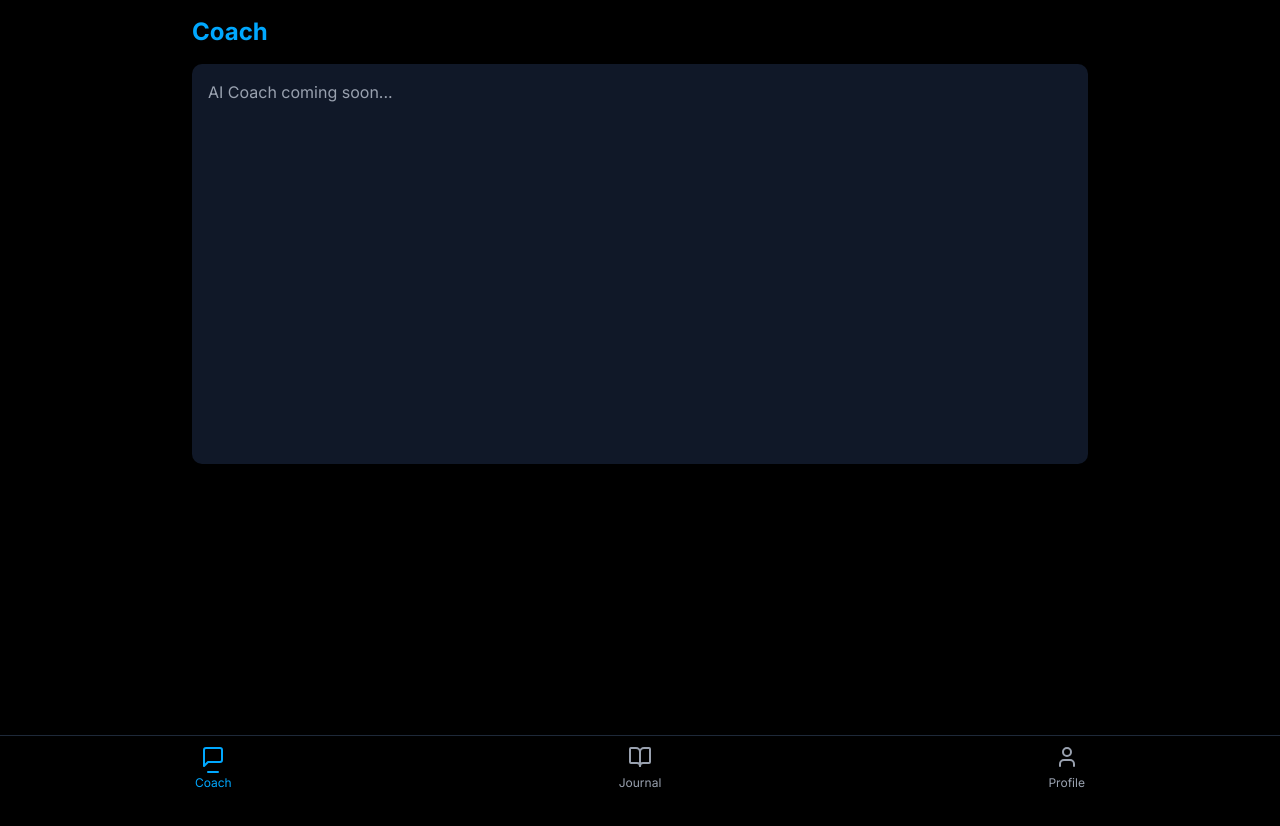
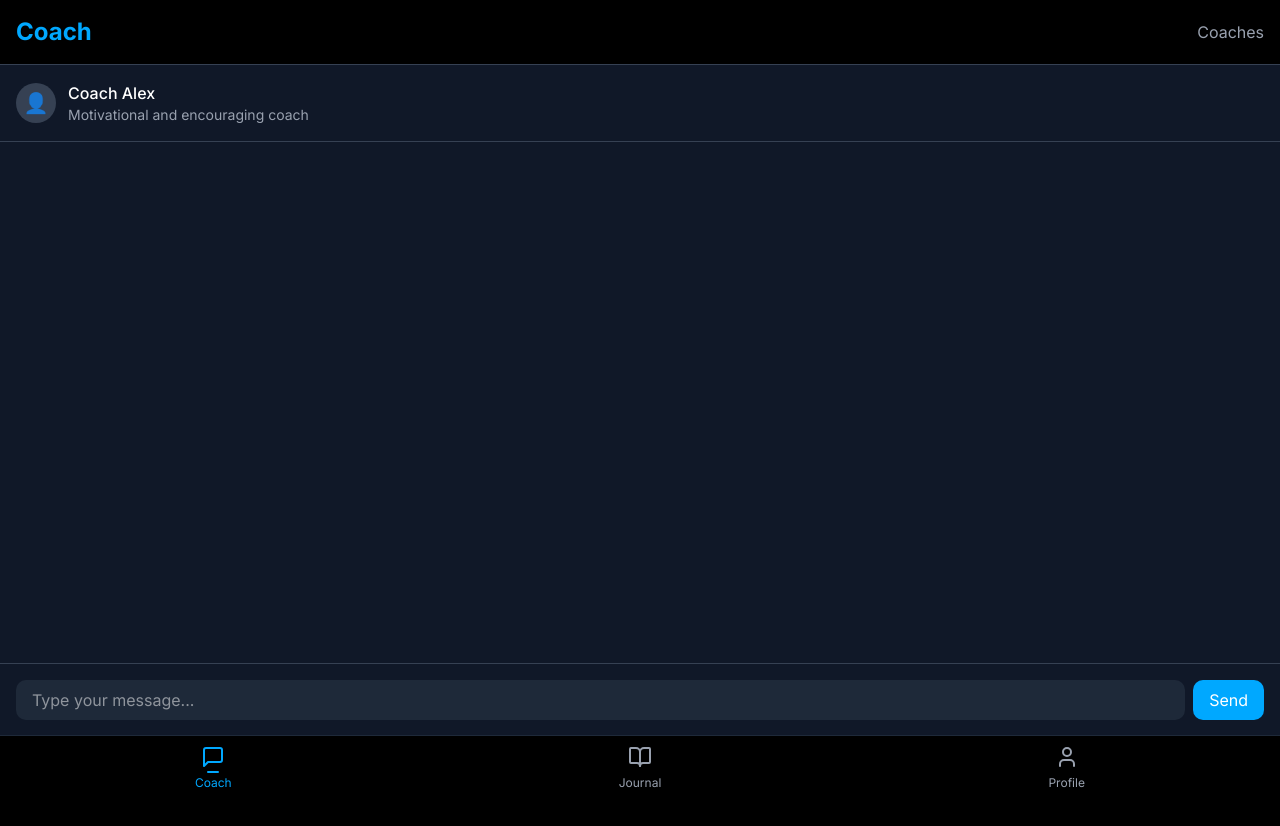
Before and after one commit to YourBr0ther/SoloFitness, a Next.js app: page /coach in a window 1280 px wide. Shown: the top 826 px of the page. After the commit the page ends 800 px from the top, so only its background shows below. Built offline with nearby package versions, Linux system fonts and the light colour scheme.

Commit message:
adding base for coaches

```diff
--- a/src/app/coach/page.tsx
+++ b/src/app/coach/page.tsx
@@ -1,11 +1,52 @@
+"use client";
+
+import { useState } from 'react';
+import CoachSelector from '@/components/coach/CoachSelector';
+import ChatInterface from '@/components/coach/ChatInterface';
+
 export default function CoachPage() {
+  const [selectedCoach, setSelectedCoach] = useState<{
+    id: string;
+    name: string;
+    description: string;
+    avatar: string;
+  }>({
+    id: '1',
+    name: 'Coach Alex',
+    description: 'Motivational and encouraging coach',
+    avatar: '/coaches/alex.png'
+  });
+  const [isChangingCoach, setIsChangingCoach] = useState(false);
+
   return (
-    <main className="flex min-h-screen flex-col items-center p-4">
-      <div className="w-full max-w-4xl">
-        <h1 className="text-2xl font-bold mb-4 text-[#00A8FF]">Coach</h1>
-        <div className="bg-gray-900 rounded-lg p-4 min-h-[400px]">
-          <p className="text-gray-400">AI Coach coming soon...</p>
-        </div>
+    <main className="flex flex-col h-[calc(100vh-4rem)]">
+      {/* Top Navigation */}
+      <div className="flex items-center justify-between p-4 border-b border-gray-700">
+        <h1 className="text-2xl font-bold text-[#00A8FF]">Coach</h1>
+        <button
+          onClick={() => setIsChangingCoach(true)}
+          className="text-gray-400 hover:text-white transition-colors"
+        >
+          Coaches
+        </button>
+      </div>
+
+      {/* Main Content */}
+      <div className="flex-1 overflow-hidden">
+        {isChangingCoach ? (
+          <div className="p-4">
+            <CoachSelector
+              onSelectCoach={setSelectedCoach}
+              isChangingCoach={true}
+              onClose={() => setIsChangingCoach(false)}
+            />
+          </div>
+        ) : (
+          <ChatInterface
+            selectedCoach={selectedCoach}
+            onRequestChangeCoach={() => setIsChangingCoach(true)}
+          />
+        )}
       </div>
     </main>
   );
--- /dev/null
+++ b/src/components/coach/ChatInterface.tsx
@@ -0,0 +1,120 @@
+import { useState, useRef, useEffect } from 'react';
+
+interface Message {
+  id: string;
+  text: string;
+  sender: 'user' | 'coach';
+  timestamp: Date;
+}
+
+interface ChatInterfaceProps {
+  selectedCoach: {
+    id: string;
+    name: string;
+    description: string;
+    avatar: string;
+  };
+  onRequestChangeCoach: () => void;
+}
+
+export default function ChatInterface({ selectedCoach, onRequestChangeCoach }: ChatInterfaceProps) {
+  const [messages, setMessages] = useState<Message[]>([]);
+  const [inputMessage, setInputMessage] = useState('');
+  const messagesEndRef = useRef<HTMLDivElement>(null);
+
+  const scrollToBottom = () => {
+    messagesEndRef.current?.scrollIntoView({ behavior: 'smooth' });
+  };
+
+  useEffect(() => {
+    scrollToBottom();
+  }, [messages]);
+
+  const handleSendMessage = (e: React.FormEvent) => {
+    e.preventDefault();
+    if (!inputMessage.trim()) return;
+
+    const newMessage: Message = {
+      id: Date.now().toString(),
+      text: inputMessage,
+      sender: 'user',
+      timestamp: new Date(),
+    };
+
+    setMessages((prev) => [...prev, newMessage]);
+    setInputMessage('');
+
+    // Simulate coach response (to be replaced with actual AI integration)
+    setTimeout(() => {
+      const coachResponse: Message = {
+        id: (Date.now() + 1).toString(),
+        text: `This is a simulated response from ${selectedCoach.name}. In the future, this will be replaced with actual AI responses.`,
+        sender: 'coach',
+        timestamp: new Date(),
+      };
+      setMessages((prev) => [...prev, coachResponse]);
+    }, 1000);
+  };
+
+  return (
+    <div className="flex flex-col h-full bg-gray-900">
+      {/* Coach Info Bar */}
+      <div className="p-4 border-b border-gray-700">
+        <div className="flex items-center space-x-3">
+          <div className="w-10 h-10 rounded-full bg-gray-700 flex items-center justify-center">
+            <span className="text-xl">👤</span>
+          </div>
+          <div>
+            <h3 className="font-medium">{selectedCoach.name}</h3>
+            <p className="text-sm text-gray-400">{selectedCoach.description}</p>
+          </div>
+        </div>
+      </div>
+
+      {/* Messages Area */}
+      <div className="flex-1 overflow-y-auto p-4 space-y-4">
+        {messages.map((message) => (
+          <div
+            key={message.id}
+            className={`flex ${
+              message.sender === 'user' ? 'justify-end' : 'justify-start'
+            }`}
+          >
+            <div
+              className={`max-w-[70%] rounded-lg p-3 ${
+                message.sender === 'user'
+                  ? 'bg-[#00A8FF] text-white'
+                  : 'bg-gray-700 text-gray-200'
+              }`}
+            >
+              <p>{message.text}</p>
+              <span className="text-xs opacity-70 mt-1 block">
+                {message.timestamp.toLocaleTimeString()}
+              </span>
+            </div>
+          </div>
+        ))}
+        <div ref={messagesEndRef} />
+      </div>
+
+      {/* Input Area */}
+      <form onSubmit={handleSendMessage} className="p-4 border-t border-gray-700">
+        <div className="flex space-x-2">
+          <input
+            type="text"
+            value={inputMessage}
+            onChange={(e) => setInputMessage(e.target.value)}
+            placeholder="Type your message..."
+            className="flex-1 bg-gray-800 text-white rounded-lg px-4 py-2 focus:outline-none focus:ring-2 focus:ring-[#00A8FF]"
+          />
+          <button
+            type="submit"
+            className="bg-[#00A8FF] text-white px-4 py-2 rounded-lg hover:bg-opacity-90 transition-colors"
+          >
+            Send
+          </button>
+        </div>
+      </form>
+    </div>
+  );
+}
--- /dev/null
+++ b/src/components/coach/CoachSelector.tsx
@@ -0,0 +1,82 @@
+import { useState } from 'react';
+
+interface Coach {
+  id: string;
+  name: string;
+  description: string;
+  avatar: string;
+}
+
+const COACHES: Coach[] = [
+  {
+    id: '1',
+    name: 'Coach Alex',
+    description: 'Motivational and encouraging coach',
+    avatar: '/coaches/alex.png'
+  },
+  {
+    id: '2',
+    name: 'Coach Sarah',
+    description: 'Technical and precise coach',
+    avatar: '/coaches/sarah.png'
+  },
+  {
+    id: '3',
+    name: 'Coach Mike',
+    description: 'Tough love and results-driven coach',
+    avatar: '/coaches/mike.png'
+  }
+];
+
+interface CoachSelectorProps {
+  onSelectCoach: (coach: Coach) => void;
+  isChangingCoach?: boolean;
+  onClose?: () => void;
+}
+
+export default function CoachSelector({ onSelectCoach, isChangingCoach, onClose }: CoachSelectorProps) {
+  const [selectedCoach, setSelectedCoach] = useState<Coach | null>(COACHES[0]);
+
+  const handleSelectCoach = (coach: Coach) => {
+    setSelectedCoach(coach);
+    onSelectCoach(coach);
+    if (onClose) onClose();
+  };
+
+  return (
+    <div className="space-y-4">
+      <div className="flex justify-between items-center">
+        <h2 className="text-xl font-semibold text-[#00A8FF]">Select Your Coach</h2>
+        {isChangingCoach && (
+          <button
+            onClick={onClose}
+            className="text-gray-400 hover:text-white transition-colors"
+          >
+            Cancel
+          </button>
+        )}
+      </div>
+      <div className="grid grid-cols-1 md:grid-cols-3 gap-4">
+        {COACHES.map((coach) => (
+          <button
+            key={coach.id}
+            onClick={() => handleSelectCoach(coach)}
+            className={`p-4 rounded-lg border-2 transition-all ${
+              selectedCoach?.id === coach.id
+                ? 'border-[#00A8FF] bg-gray-800'
+                : 'border-gray-700 hover:border-[#00A8FF]'
+            }`}
+          >
+            <div className="flex flex-col items-center space-y-2">
+              <div className="w-16 h-16 rounded-full bg-gray-700 flex items-center justify-center">
+                <span className="text-2xl">👤</span>
+              </div>
+              <h3 className="font-medium">{coach.name}</h3>
+              <p className="text-sm text-gray-400 text-center">{coach.description}</p>
+            </div>
+          </button>
+        ))}
+      </div>
+    </div>
+  );
+}
```
Also changed, not shown: 1 other file (tests, documents, lock files or other folders).
